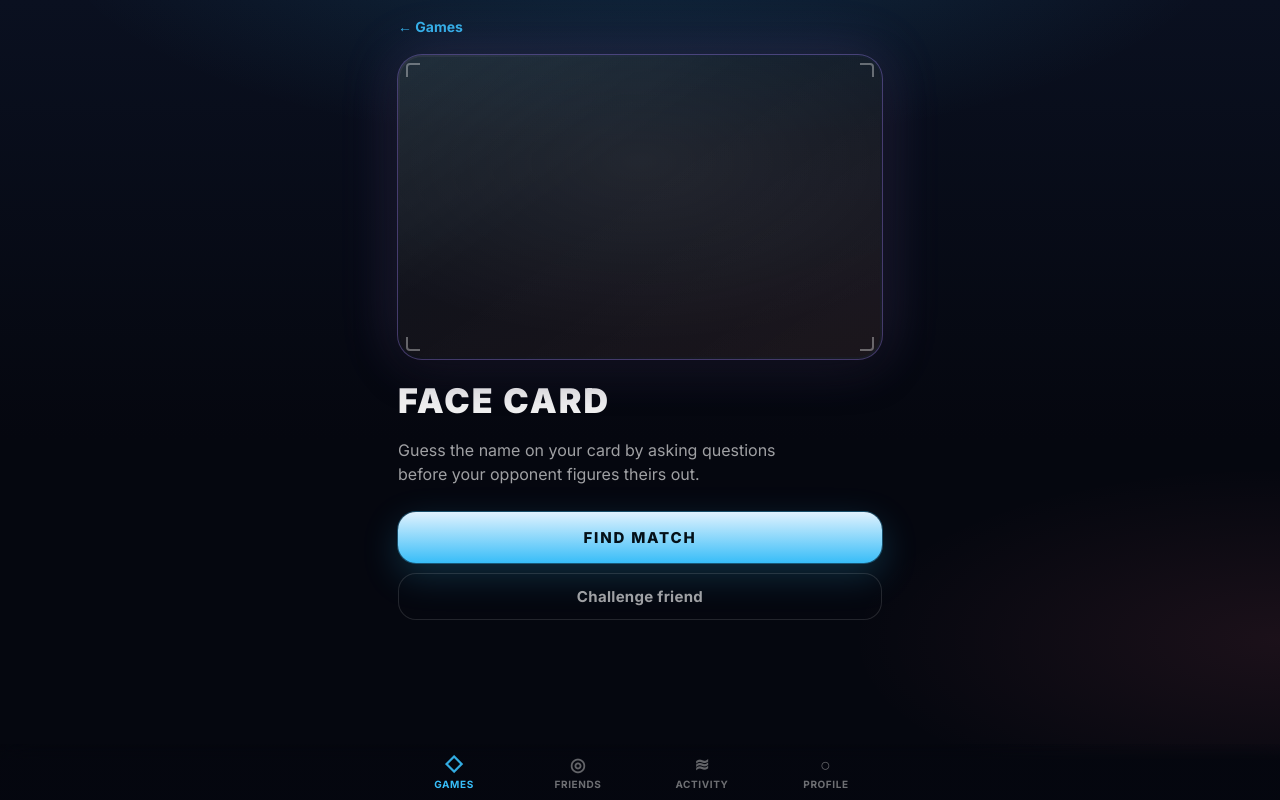
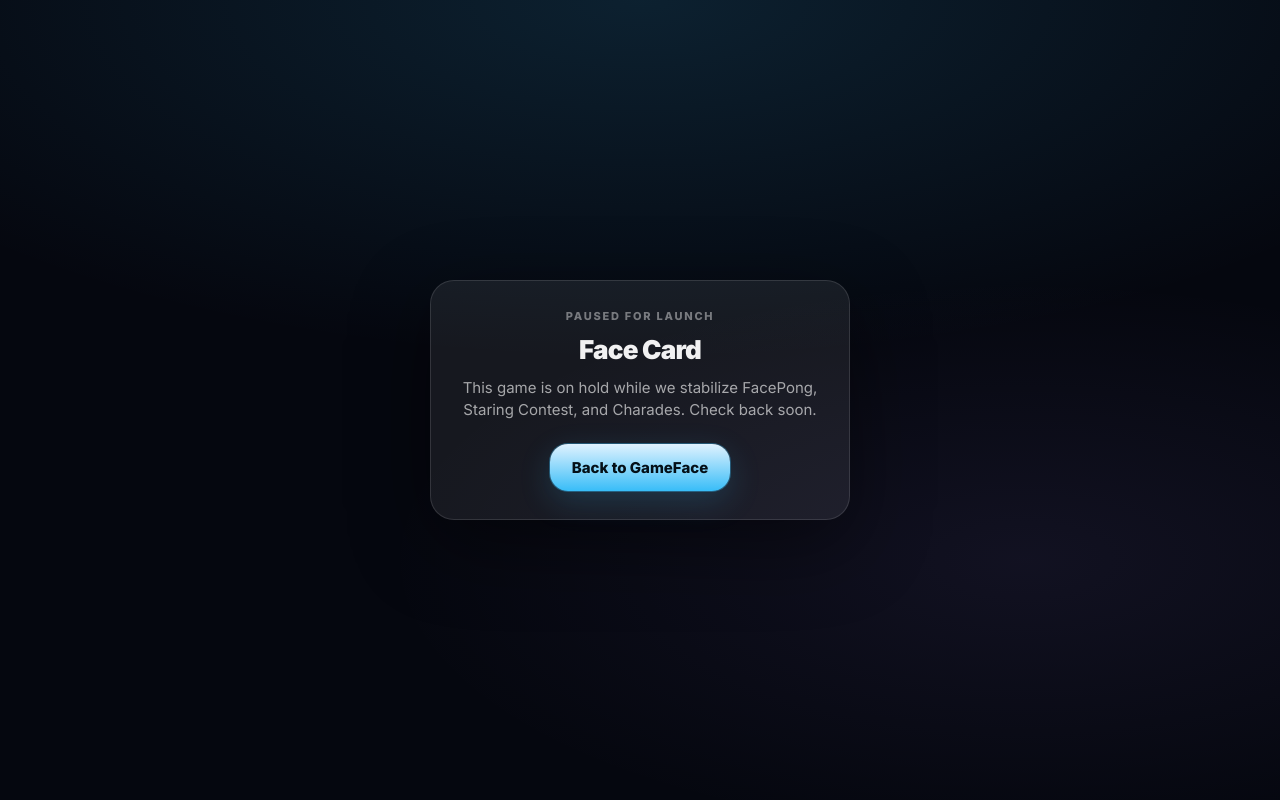
Before and after one commit to WolfTech007/GameFace, a Next.js app: page /facecard in a window 1280 px wide. Built offline with nearby package versions, Linux system fonts and the light colour scheme.

Commit message:
clena
cleanup

```diff
--- a/src/app/facecard/page.tsx
+++ b/src/app/facecard/page.tsx
@@ -1,5 +1,5 @@
-import { GameIntro } from "@/components/gameface/GameIntro";
+import { PausedForLaunchPage } from "@/components/gameface/PausedForLaunchPage";
 
 export default function FaceCardIntroPage() {
-  return <GameIntro slug="facecard" />;
+  return <PausedForLaunchPage title="Face Card" />;
 }
--- a/src/components/FaceCard.tsx
+++ b/src/components/FaceCard.tsx
@@ -19,7 +19,6 @@
 import { RematchBar } from "@/components/RematchBar";
 import { emptyRematchIntent, rematchBothWant, type RematchIntent } from "@/lib/rematchSync";
 import { useGameFaceProfile } from "@/contexts/GameFaceProfileContext";
-import { useConsumePendingMatch } from "@/hooks/useConsumePendingMatch";
 import { GameplayDuelHud } from "@/components/gameface/gameplay/GameplayDuelHud";
 import { hudPlainUsername, hudUsernameForRemote } from "@/lib/gameface/hudIdentity";
 import gp from "@/components/gameface/gameplay/GameplaySurface.module.css";
@@ -609,10 +608,6 @@
     }, QUEUE_POLL_MS);
   }
 
-  useConsumePendingMatch("facecard", (p) => {
-    void applyMatch(p.peerRoomId, p.role, "");
-  });
-
   useEffect(() => {
     if (!autoJoinPublicQueue) return;
     void findMatch();
--- a/src/components/StaringContest.tsx
+++ b/src/components/StaringContest.tsx
@@ -225,7 +225,7 @@
             if (VIDEO_DEBUG) console.log("[StaringContest] remote video playing", source);
           })
           .catch((e) => {
-            console.warn("[StaringContest] remote video play()", source, e);
+            if (VIDEO_DEBUG) console.warn("[StaringContest] remote video play()", source, e);
           });
       };
 
@@ -583,7 +583,7 @@
           attachRemoteStream(remoteStream, "host_call_answer");
         });
         call.on("error", (err: unknown) => {
-          console.warn("[StaringContest] host media connection error", err);
+          if (VIDEO_DEBUG) console.warn("[StaringContest] host media connection error", err);
         });
       });
 
@@ -624,7 +624,7 @@
         attachRemoteStream(remoteStream, "guest_call_out");
       });
       call.on("error", (err: unknown) => {
-        console.warn("[StaringContest] guest outbound media error", err);
+        if (VIDEO_DEBUG) console.warn("[StaringContest] guest outbound media error", err);
       });
 
       guestAnswerCalls(peer, stream, (incoming) => {
--- a/src/components/gameface/GFGameCard.tsx
+++ b/src/components/gameface/GFGameCard.tsx
@@ -8,7 +8,7 @@
   title: string;
   descriptor: string;
   category: string;
-  accent: "charades" | "staring" | "facepong" | "facecard";
+  accent: "charades" | "staring" | "facepong";
   playersOnline?: string;
 };
 
--- /dev/null
+++ b/src/components/gameface/PausedForLaunchPage.tsx
@@ -0,0 +1,27 @@
+"use client";
+
+import Link from "next/link";
+import styles from "./ArchivedGamePage.module.css";
+
+export type PausedForLaunchPageProps = {
+  title: string;
+};
+
+/** Face Card and similar: not in launch lineup; code preserved for a later release. */
+export function PausedForLaunchPage({ title }: PausedForLaunchPageProps) {
+  return (
+    <main className={styles.root}>
+      <div className={styles.glow} aria-hidden />
+      <div className={styles.card}>
+        <p className={styles.badge}>Paused for launch</p>
+        <h1 className={styles.title}>{title}</h1>
+        <p className={styles.body}>
+          This game is on hold while we stabilize FacePong, Staring Contest, and Charades. Check back soon.
+        </p>
+        <Link href="/" className={styles.cta}>
+          Back to GameFace
+        </Link>
+      </div>
+    </main>
+  );
+}
--- a/src/components/gameface/index.ts
+++ b/src/components/gameface/index.ts
@@ -5,5 +5,6 @@
 export { GFGameCard } from "./GFGameCard";
 export { GameIntro } from "./GameIntro";
 export { GamePlayEntrance } from "./GamePlayEntrance";
+export { PausedForLaunchPage } from "./PausedForLaunchPage";
 export { GameplayDuelHud } from "./gameplay/GameplayDuelHud";
 export type { DuelHudIdentity, GameplayDuelHudProps } from "./gameplay/GameplayDuelHud";
--- a/src/lib/gameface/gameIntroRegistry.ts
+++ b/src/lib/gameface/gameIntroRegistry.ts
@@ -1,7 +1,7 @@
 /** Routes under `/` that show the universal GameIntro (not the live arena). */
-export type GameIntroSlug = "charades" | "staring-contest" | "facepong" | "facecard";
+export type GameIntroSlug = "charades" | "staring-contest" | "facepong";
 
-export type GameIntroAccent = "charades" | "staring" | "facepong" | "facecard";
+export type GameIntroAccent = "charades" | "staring" | "facepong";
 
 export type GameIntroConfig = {
   slug: GameIntroSlug;
@@ -39,12 +39,4 @@
     accent: "facepong",
     playPath: "/facepong/play",
   },
-  facecard: {
-    slug: "facecard",
-    title: "FACE CARD",
-    description:
-      "Guess the name on your card by asking questions before your opponent figures theirs out.",
-    accent: "facecard",
-    playPath: "/facecard/play",
-  },
 };
--- a/src/lib/gameface/matchmaking.ts
+++ b/src/lib/gameface/matchmaking.ts
@@ -1,6 +1,6 @@
 /** Weighted pool for universal random match (server + client labels must stay in sync). */
 
-export type RandomGameId = "charades" | "staring" | "facepong" | "facecard";
+export type RandomGameId = "charades" | "staring" | "facepong";
 
 export type RandomGameMeta = {
   id: RandomGameId;
@@ -9,11 +9,11 @@
   weight: number;
 };
 
+/** Launch lineup only — weights sum to 1 (Face Card excluded until post-stabilization). */
 export const RANDOM_GAME_POOL: RandomGameMeta[] = [
-  { id: "charades", label: "Charades", path: "/charades/play", weight: 0.34 },
-  { id: "staring", label: "Staring Contest", path: "/staring-contest/play", weight: 0.26 },
-  { id: "facepong", label: "FacePong", path: "/facepong/play", weight: 0.26 },
-  { id: "facecard", label: "Face Card", path: "/facecard/play", weight: 0.14 },
+  { id: "charades", label: "Charades", path: "/charades/play", weight: 0.395 },
+  { id: "staring", label: "Staring Contest", path: "/staring-contest/play", weight: 0.3025 },
+  { id: "facepong", label: "FacePong", path: "/facepong/play", weight: 0.3025 },
 ];
 
 export function pickWeightedGame(): RandomGameMeta {
```
Also changed, not shown: src/app/facecard/play/page.tsx (+2 -15 lines), src/app/page.tsx (+0 -7 lines).
